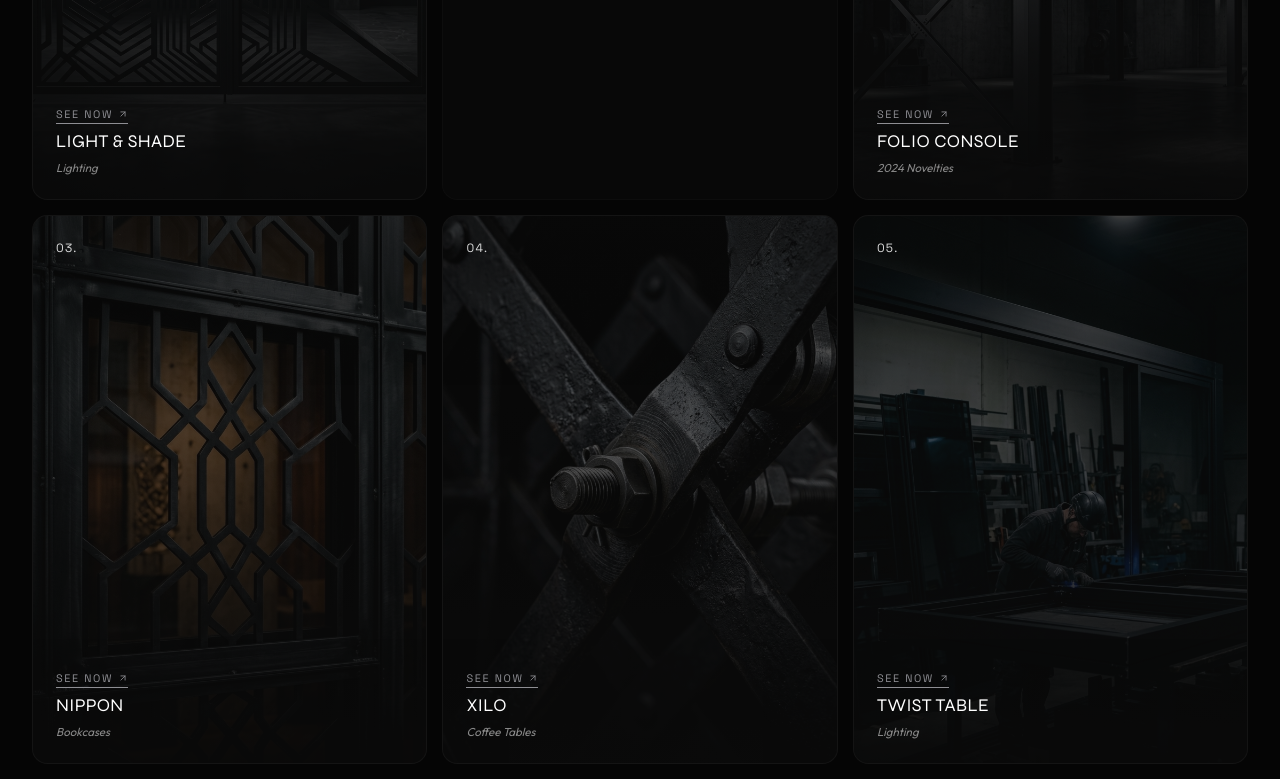
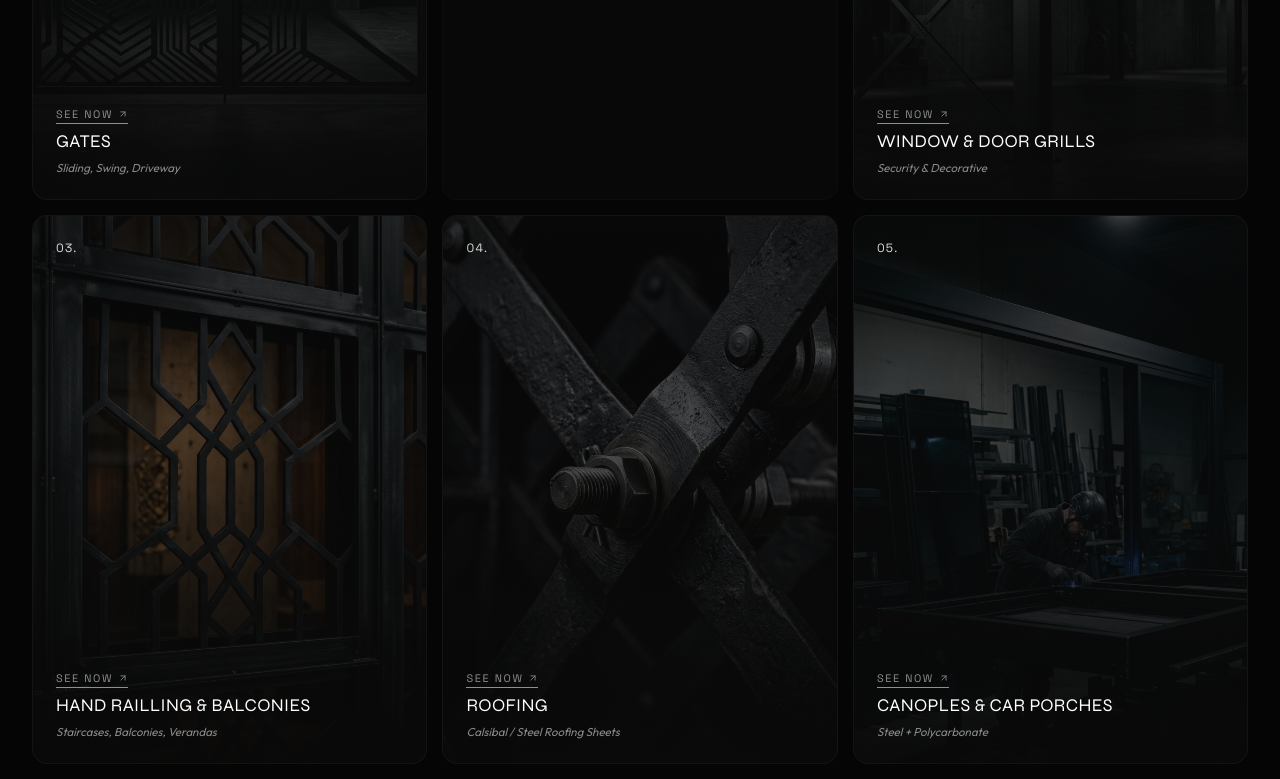
Before and after one commit to BishanAdiptha/pathuma-engineering-website, a React (Vite) app: page / in a window 1280 px wide. Shown: the part 1140-1919 px from the top of the page. Built offline with nearby package versions, Linux system fonts and the light colour scheme.

Commit message:
your message

```diff
--- a/src/App.jsx
+++ b/src/App.jsx
@@ -69,9 +69,9 @@ const HERO_SLIDES = [
 const COLLECTION_ITEMS = [
   {
     id: '01',
-    code: 'LIGHT & SHADE',
+    code: 'GATES',
     category: 'grill gates',
-    displayCategory: 'Lighting',
+    displayCategory: 'sliding, swing, driveway',
     badgeLeft: '01.',
     image: '/pathuma-engineering-website/assets/slide1.png',
     specs: {
@@ -89,9 +89,9 @@ const COLLECTION_ITEMS = [
   },
   {
     id: '02',
-    code: 'FOLIO CONSOLE',
+    code: 'WINDOW & DOOR GRILLS',
     category: 'iron roofing',
-    displayCategory: '2024 Novelties',
+    displayCategory: 'security & decorative',
     badgeLeft: '02.',
     image: '/pathuma-engineering-website/assets/slide2.png',
     specs: {
@@ -104,9 +104,9 @@ const COLLECTION_ITEMS = [
   },
   {
     id: '03',
-    code: 'NIPPON',
+    code: 'HAND RAILLING & BALCONIES',
     category: 'grill gates',
-    displayCategory: 'Bookcases',
+    displayCategory: 'staircases, balconies, verandas',
     badgeLeft: '03.',
     image: '/pathuma-engineering-website/assets/grid1.png',
     specs: {
@@ -119,9 +119,9 @@ const COLLECTION_ITEMS = [
   },
   {
     id: '04',
-    code: 'XILO',
+    code: 'ROOFING',
     category: 'collapsible gates',
-    displayCategory: 'Coffee tables',
+    displayCategory: 'calsibal / steel roofing sheets',
     badgeLeft: '04.',
     image: '/pathuma-engineering-website/assets/grid2.png',
     specs: {
@@ -134,9 +134,9 @@ const COLLECTION_ITEMS = [
   },
   {
     id: '05',
-    code: 'TWIST TABLE',
+    code: 'CANOPLES & CAR PORCHES',
     category: 'aluminum fabrication',
-    displayCategory: 'Lighting',
+    displayCategory: 'steel + polycarbonate',
     badgeLeft: '05.',
     image: '/pathuma-engineering-website/assets/slide4.png',
     specs: {
@@ -168,9 +168,9 @@ const COLLECTION_ITEMS = [
   },
   {
     id: '08',
-    code: 'ALPHA',
+    code: 'LOGO & SIGNAGE CUTTING',
     category: 'iron roofing',
-    displayCategory: 'Tables',
+    displayCategory: 'metal signs, name boards, logo designs, 3D letter',
     badgeLeft: '06.',
     image: '/pathuma-engineering-website/assets/slide2.png',
     specs: {
@@ -183,9 +183,9 @@ const COLLECTION_ITEMS = [
   },
   {
     id: '09',
-    code: 'GRAFFIO',
+    code: 'OTHER DESIGNS & FABRICATIONS',
     category: 'collapsible gates',
-    displayCategory: 'Sideboards',
+    displayCategory: 'furniture, trolleys, racks, Antique Ironwork',
     badgeLeft: '07.',
     image: '/pathuma-engineering-website/assets/grid2.png',
     specs: {
@@ -195,51 +195,6 @@ const COLLECTION_ITEMS = [
       Finish: 'Anti-Corrosion Primer & Enamel'
     },
     description: 'Dual-folding collapsible iron gate featuring internal locking mechanisms and seamless track glides.'
-  },
-  {
-    id: '10',
-    code: 'BAIA',
-    category: 'grill gates',
-    displayCategory: 'Dining tables',
-    badgeLeft: '08.',
-    image: '/pathuma-engineering-website/assets/slide1.png',
-    specs: {
-      Material: 'Composite Iron & Timber Slat',
-      Motor: 'Automated Sliding Gate Compatible',
-      Finish: 'UV Protected Weather Coat',
-      Height: 'Standard 6ft - 10ft Custom'
-    },
-    description: 'Modern heavy perimeter entrance gate designed with automated motor compatibility for effortless opening.'
-  },
-  {
-    id: '11',
-    code: 'AARE',
-    category: 'custom ironwork',
-    displayCategory: 'Bookcases',
-    badgeLeft: '09.',
-    image: '/pathuma-engineering-website/assets/grid1.png',
-    specs: {
-      Material: 'Tubular Steel & Iron Plate',
-      Lighting: 'Integrated LED Strip Channel',
-      Installation: 'Anchored Concrete Base',
-      Style: 'Monolithic Architectural'
-    },
-    description: 'Illuminated iron gate post and entrance pillar structure blending security metalwork with architectural lighting.'
-  },
-  {
-    id: '12',
-    code: 'LUCE SOLIDA',
-    category: 'aluminum fabrication',
-    displayCategory: 'Lighting',
-    badgeLeft: '10.',
-    image: '/pathuma-engineering-website/assets/slide4.png',
-    specs: {
-      Material: 'Heavy Gauge Aluminum',
-      Glazing: 'Double Glazed Soundproof',
-      Hardware: 'European Precision Handles',
-      Color: 'Matt Black & Dark Bronze'
-    },
-    description: 'Acoustic soundproof aluminum window and curtain wall fabrication for luxury villas and urban commercial spaces.'
   }
 ];
 
```
